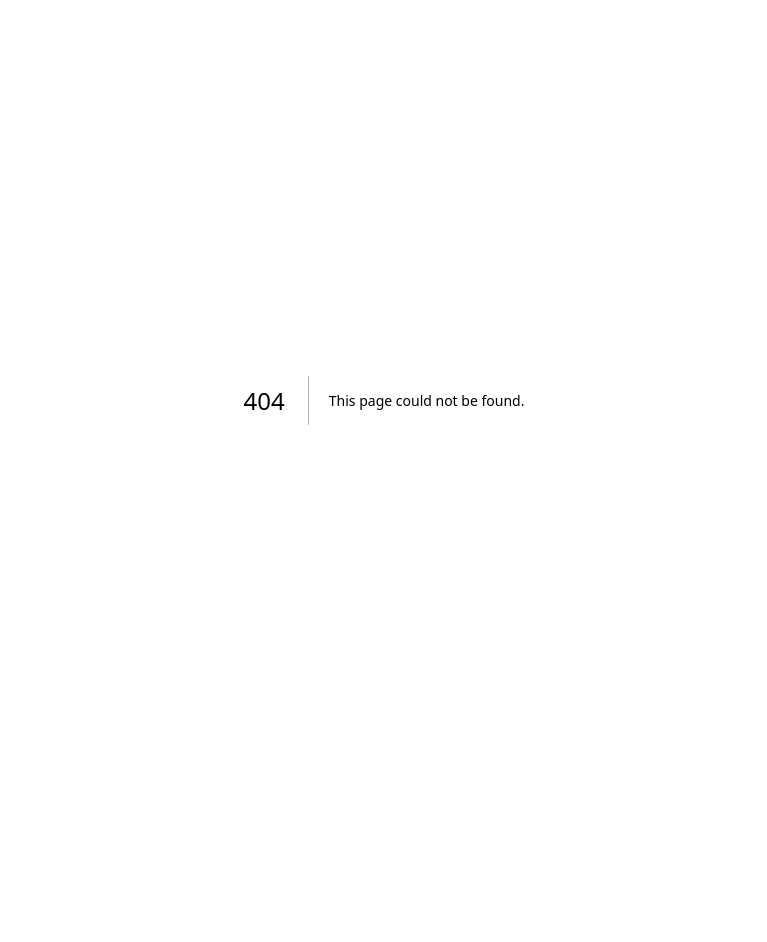
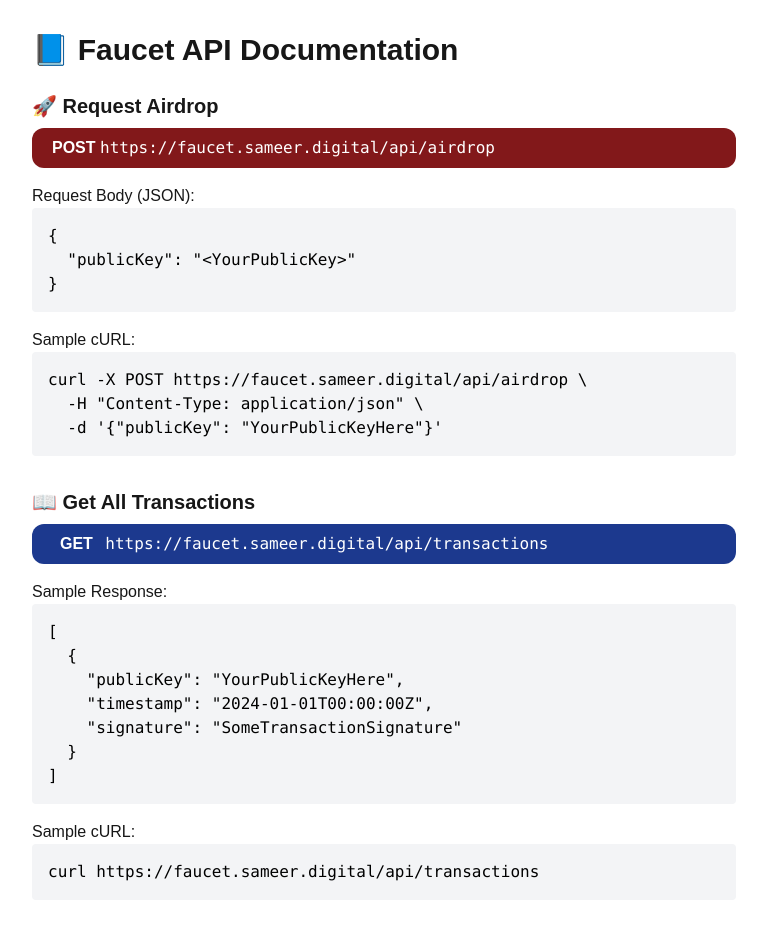
Before and after one commit to SSameer20/faucet, a Next.js app: page /documentation in a window 1280 px wide. Before the commit this address had no page. Shown: the top 942 px of the page, without its empty margins (256-1023 px from the left). Before the commit the page ends 800 px from the top, so only its background shows below. Built offline with nearby package versions, Linux system fonts and the light colour scheme.

Commit message:
developer documentation page

```diff
--- /dev/null
+++ b/src/app/(pages)/documentation/page.tsx
@@ -0,0 +1,60 @@
+export default async function page() {
+  return (
+    <main className="max-w-3xl mx-auto p-8">
+      <h1 className="text-3xl font-bold mb-6">📘 Faucet API Documentation</h1>
+
+      <section className="mb-8">
+        <h2 className="text-xl font-semibold mb-2">🚀 Request Airdrop</h2>
+        <p className="px-5 py-2 bg-red-900 rounded-xl text-white">
+          <strong>POST</strong>{" "}
+          <code>https://faucet.sameer.digital/api/airdrop</code>
+        </p>
+
+        <h3 className="font-medium mt-4">Request Body (JSON):</h3>
+        <pre className="bg-gray-100 p-4 rounded text-black">
+          {`{
+  "publicKey": "<YourPublicKey>"
+}`}
+        </pre>
+
+        <h3 className="font-medium mt-4">Sample cURL:</h3>
+        <pre className="bg-gray-100 p-4 rounded text-black">
+          {`curl -X POST https://faucet.sameer.digital/api/airdrop \\
+  -H "Content-Type: application/json" \\
+  -d '{"publicKey": "YourPublicKeyHere"}'`}
+        </pre>
+      </section>
+
+      <section className="mb-8">
+        <h2 className="text-xl font-semibold mb-2">📖 Get All Transactions</h2>
+        <p className="px-5 py-2 bg-blue-900 rounded-xl text-white">
+          <strong className="p-2 h-full w-[50px]">GET</strong>{" "}
+          <code>https://faucet.sameer.digital/api/transactions</code>
+        </p>
+
+        <h3 className="font-medium mt-4">Sample Response:</h3>
+        <pre className="bg-gray-100 p-4 rounded text-black">
+          {`[
+  {
+    "publicKey": "YourPublicKeyHere",
+    "timestamp": "2024-01-01T00:00:00Z",
+    "signature": "SomeTransactionSignature"
+  }
+]`}
+        </pre>
+
+        <h3 className="font-medium mt-4">Sample cURL:</h3>
+        <pre className="bg-gray-100 p-4 rounded text-black">
+          {`curl https://faucet.sameer.digital/api/transactions`}
+        </pre>
+      </section>
+
+      <footer className="text-sm text-gray-500 mt-10">
+        Built by Sameer Shaik ·{" "}
+        <a href="https://faucet.sameer.digital" className="underline">
+          faucet.sameer.digital
+        </a>
+      </footer>
+    </main>
+  );
+}
```
